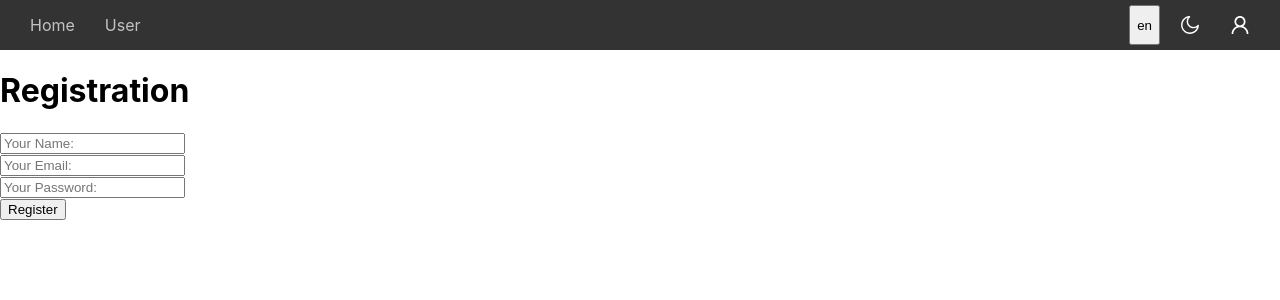
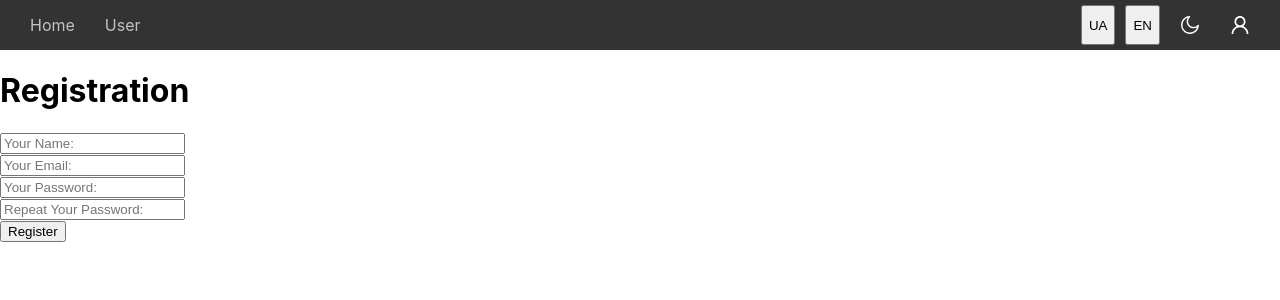
Before and after one commit to kudriashova-ag/react-app-P22, a React (Create React App) app: page /register in a window 1280 px wide. Shown: the top 300 px of the page. Built offline with nearby package versions, Linux system fonts and the light colour scheme.

Commit message:
registration

```diff
--- a/package.json
+++ b/package.json
@@ -13,7 +13,8 @@
     "react-dom": "^19.2.0",
     "react-router": "^7.9.6",
     "react-scripts": "5.0.1",
-    "web-vitals": "^2.1.4"
+    "web-vitals": "^2.1.4",
+    "yup": "^1.7.1"
   },
   "scripts": {
     "start": "react-scripts start",
--- a/src/App.jsx
+++ b/src/App.jsx
@@ -12,14 +12,16 @@ function App() {
       <header>
         <MainMenu />
 
-        <div style={{display: 'flex', gap: '10px'}}>
-          <button onClick={() => changeLang("ua")}>{currentLang}</button>
+        <div style={{ display: "flex", gap: "10px" }}>
+
+          <button onClick={() => changeLang("ua")}>UA</button>
+          <button onClick={() => changeLang("en")}>EN</button>
+
           <ThemeButton />
           <Link to="register" className="btn-icon">
             <UserOutlined />
           </Link>
         </div>
-
       </header>
       <Outlet />
     </>
--- a/src/pages/Register.jsx
+++ b/src/pages/Register.jsx
@@ -1,32 +1,83 @@
-import { Field, Formik } from 'formik';
-import React from 'react';
+import { ErrorMessage, Field, Form, Formik } from "formik";
+import { useContext } from "react";
+import * as Yup from "yup";
+import I18nContext from "../contexts/I18nContext";
 
 const initialValues = {
-    name: '',
-    email: '',
-    password: ''
-}
+  name: "",
+  email: "",
+  password: "",
+  repeatPassword: "",
+};
+
+const validationSchema = Yup.object().shape({
+  name: Yup.string()
+    .min(2, "Name must be > 1")
+    .max(15, "Name must be < 15")
+    .required("Name is required"),
+  email: Yup.string().email().required(),
+  password: Yup.string()
+    .matches(
+      /^(?=.*?[A-Z])(?=.*?[a-z])(?=.*?[0-9])(?=.*?[#?!@$ %^&*-]).{8,}$/,
+      "Password incorrect"
+    )
+    .required(),
+  repeatPassword: Yup.string()
+    .oneOf([Yup.ref("password")])
+    .required(),
+});
 
 const Register = () => {
+  const { currentTexts } = useContext(I18nContext);
+
+  const submitHandler = (values) => {
+    console.log(values);
+  };
+
   return (
     <div>
-            <h1>Registration</h1>
-            <Formik initialValues={initialValues}>
-                {() => <form>
+      <h1>{currentTexts.registration}</h1>
+      <Formik
+        initialValues={initialValues}
+        onSubmit={submitHandler}
+        validationSchema={validationSchema}
+      >
+        {() => (
+          <Form>
             <div>
               <Field type="text" name="name" placeholder="Your Name:" />
+              <ErrorMessage name="name" component="div" className="error" />
             </div>
             <div>
               <Field type="email" name="email" placeholder="Your Email:" />
+              <ErrorMessage name="email" component="div" className="error" />
             </div>
             <div>
-                        <Field type="password" name="password" placeholder="Your Password:" />
+              <Field
+                type="password"
+                name="password"
+                placeholder="Your Password:"
+              />
+              <ErrorMessage name="password" component="div" className="error" />
+            </div>
+            <div>
+              <Field
+                type="password"
+                name="repeatPassword"
+                placeholder="Repeat Your Password:"
+              />
+              <ErrorMessage
+                name="repeatPassword"
+                component="div"
+                className="error"
+              />
             </div>
             <button type="submit">Register</button>
-                </form>}
+          </Form>
+        )}
       </Formik>
     </div>
   );
-}
+};
 
 export default Register;
--- a/src/translations/translations.js
+++ b/src/translations/translations.js
@@ -2,10 +2,12 @@ const translations = {
     en: {
         todoList: "Todo list",
         addBtn: "Add task",
+        registration: "Registration"
     },
     ua: {
         todoList: "Список завдань",
         addBtn: "Додати завдання",
+        registration: 'Реєстрація'
     },
 }
 export default translations
```
Also changed, not shown: 1 other file (tests, documents, lock files or other folders). Lines whose indentation alone changed are shown as unchanged.
